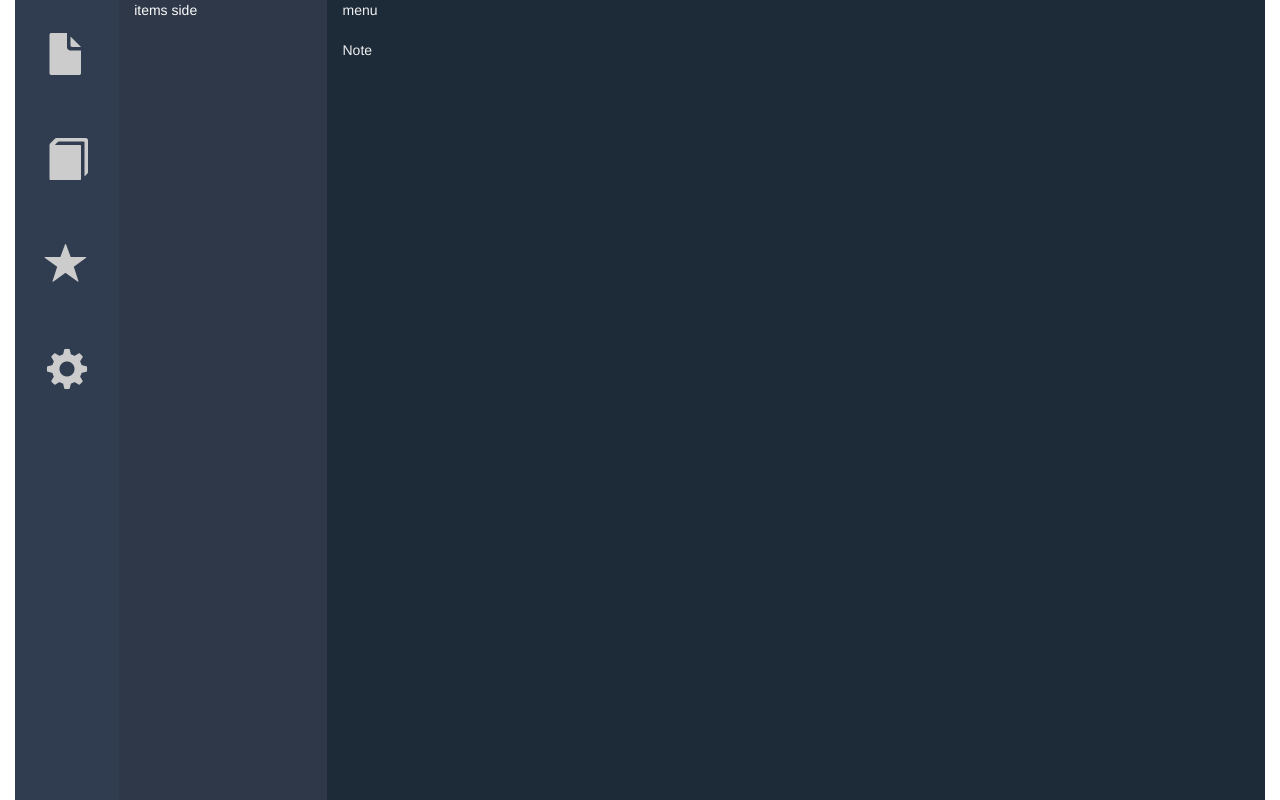
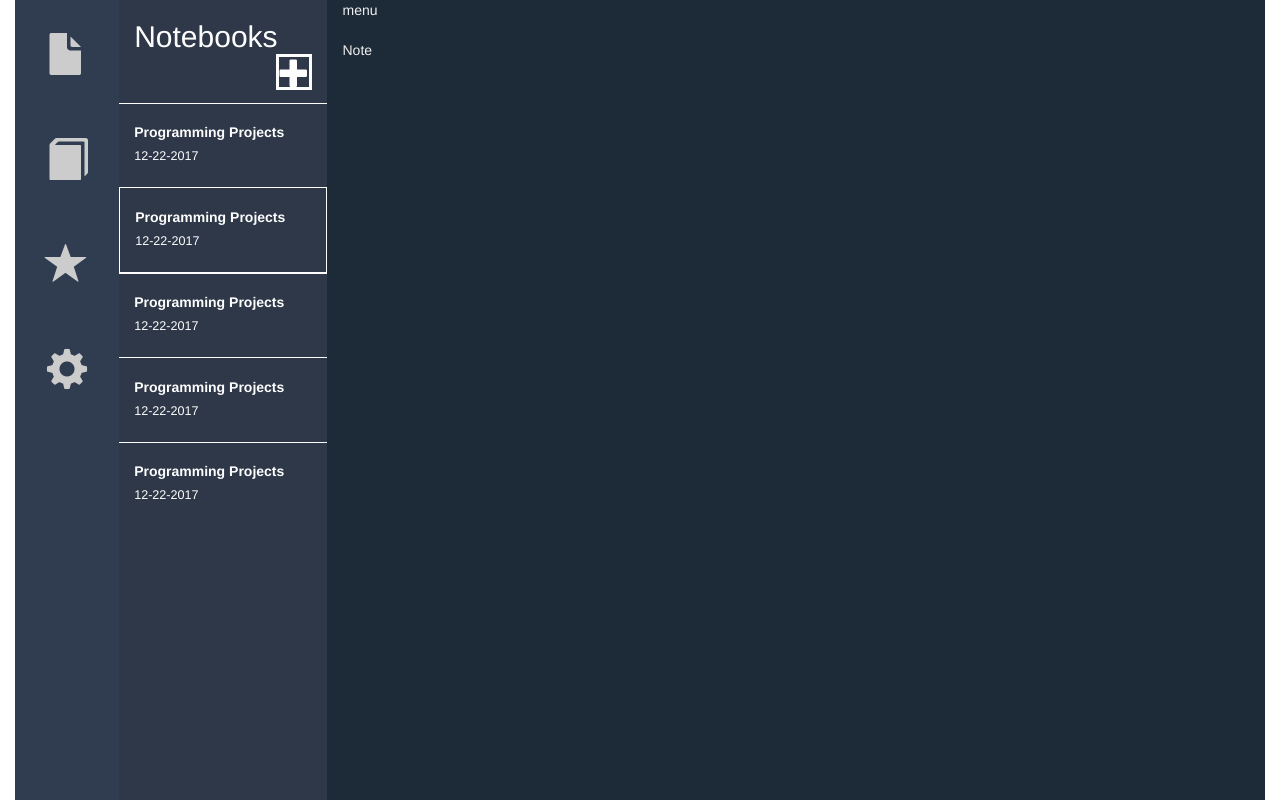
Before and after one commit to kmanuel/note_app, a website: page index.html in a window 1280 px wide. Drawn offline with nearby package versions, Linux system fonts and the light colour scheme.

Commit message:
mock and style side items

```diff
--- a/css/style.css
+++ b/css/style.css
@@ -26,7 +26,15 @@ body, #main-container, #main-container > div {
 #menu-side span:hover {
     background-color: #D65C66;
     color: #303C50;
+}
 
+#new_button {
+    border: 3px solid #FDFDFD;
+}
+
+#new_button:hover {
+    border: 3px solid #D65C66;
+    color: #D65C66;
 }
 
 #item-side {
@@ -38,3 +46,30 @@ body, #main-container, #main-container > div {
     background-color: #1D2A37;
     color: #F0F0F0;
 }
+
+#item-side #item-side-head {
+    padding-bottom: 1em;
+}
+
+#item-side .item:hover {
+    background-color: #1D2430;
+}
+
+#item-side .item {
+    padding-top: 1.3em;
+    padding-bottom: 1.5em;
+    border-top: 1px solid #FDFDFD;
+}
+
+#item-side .item.active {
+    border: 1px solid #FDFDFD;
+}
+
+#item-side .item-title {
+    font-weight: bold;
+}
+
+#item-side .item-date {
+    margin-top: 0.5em;
+    font-size: 0.9em;
+}
--- a/index.html
+++ b/index.html
@@ -20,7 +20,34 @@
         <span class="glyphicon glyphicon-star" aria-hidden="true"></span>
         <span class="glyphicon glyphicon-cog" aria-hidden="true"></span>
     </div>
-    <div id="item-side" class="col-xs-2">items side</div>
+    <div id="item-side" class="col-xs-2">
+        <div id="item-side-head" class="row">
+            <div class="col-xs-12">
+                <h2>Notebooks <span id="new_button" class="glyphicon glyphicon-plus pull-right"
+                                    aria-hidden="true"></span></h2>
+            </div>
+        </div>
+        <div class="row item">
+            <div class="col-xs-12 item-title">Programming Projects</div>
+            <div class="col-xs-12 item-date">12-22-2017</div>
+        </div>
+        <div class="row item active">
+            <div class="col-xs-12 item-title">Programming Projects</div>
+            <div class="col-xs-12 item-date">12-22-2017</div>
+        </div>
+        <div class="row item">
+            <div class="col-xs-12 item-title">Programming Projects</div>
+            <div class="col-xs-12 item-date">12-22-2017</div>
+        </div>
+        <div class="row item">
+            <div class="col-xs-12 item-title">Programming Projects</div>
+            <div class="col-xs-12 item-date">12-22-2017</div>
+        </div>
+        <div class="row item">
+            <div class="col-xs-12 item-title">Programming Projects</div>
+            <div class="col-xs-12 item-date">12-22-2017</div>
+        </div>
+    </div>
     <div id="main" class="col-xs-9">
         <div id="note-top-menu" class="row">
             <div class="col-xs-12">
```
